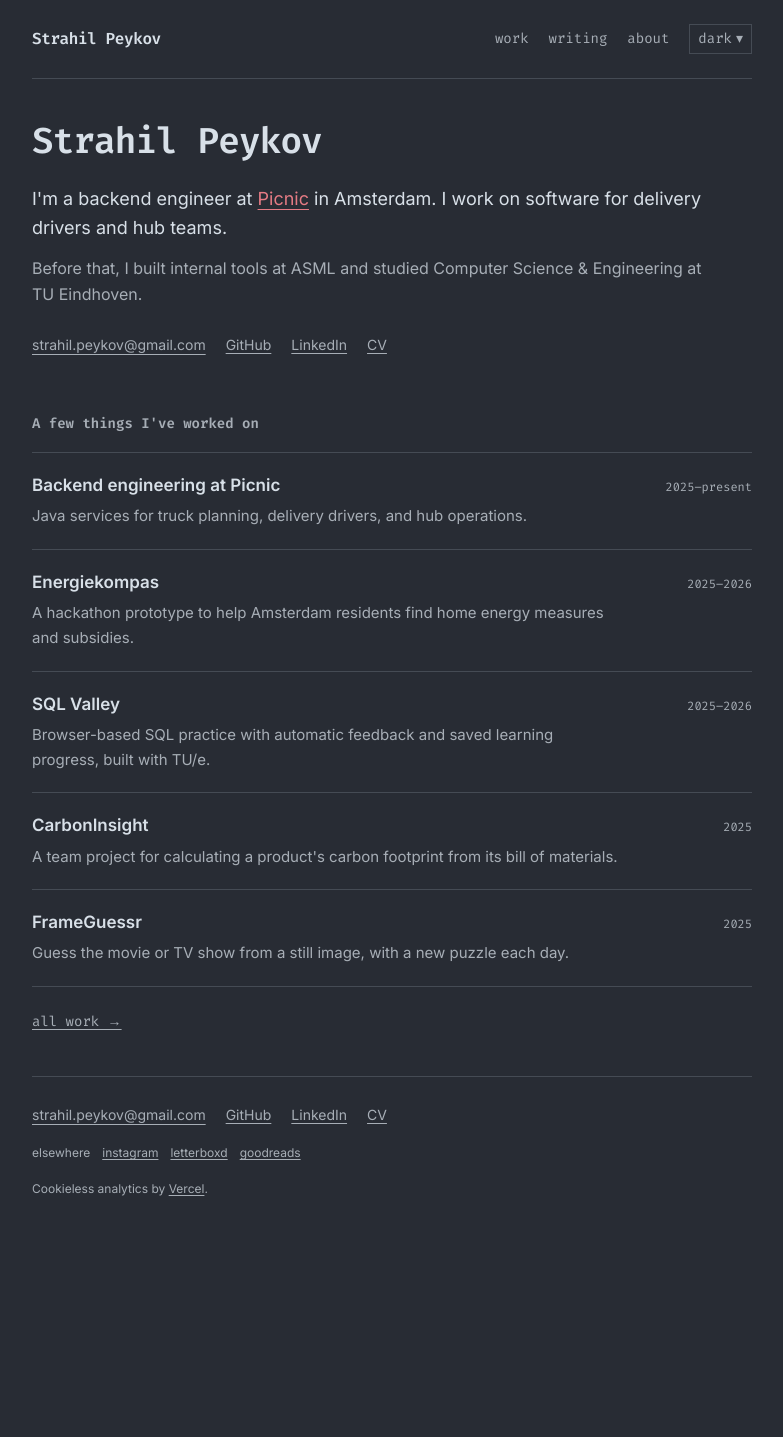
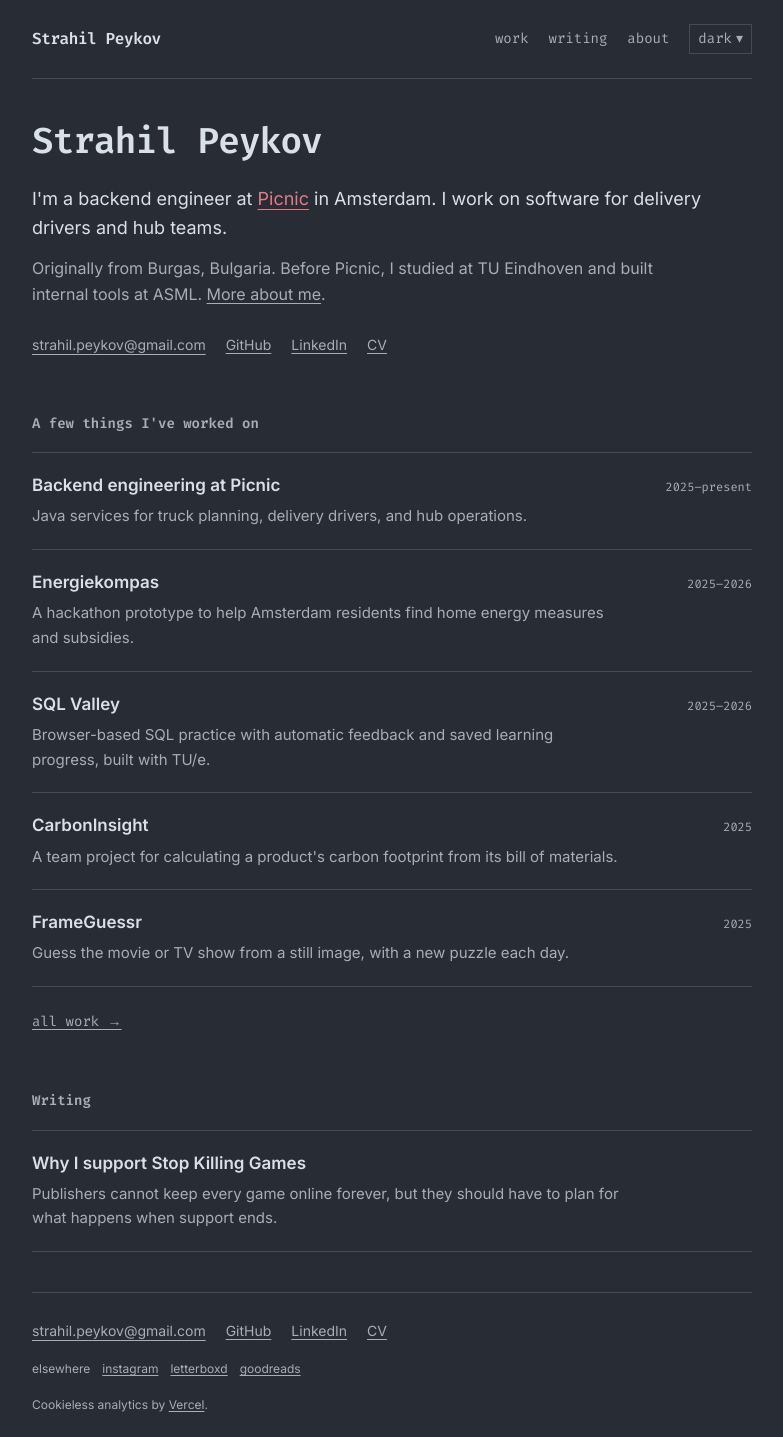
Before and after one commit to StrahilPeykov/strahil, a Next.js app: page / in a window 1280 px wide. Shown: the whole page, without its empty margins (248-1031 px from the left). Before the commit the page ends 1221 px from the top, so only its background shows below. Built offline with nearby package versions, Linux system fonts and the light colour scheme.

Commit message:
Add personal background and featured writing to homepage

```diff
--- a/app/page.tsx
+++ b/app/page.tsx
@@ -1,7 +1,7 @@
 import type { Metadata } from "next";
 import Link from "next/link";
 import { site } from "@/lib/site";
-import { getWork } from "@/lib/content";
+import { getDoc, getWork } from "@/lib/content";
 import { CopyEmail } from "@/components/CopyEmail";
 import { WorkList } from "@/components/WorkList";
 
@@ -25,6 +25,7 @@ const personLd = {
 
 export default function Home() {
   const work = getWork().filter((item) => item.featured);
+  const essay = getDoc("writing", "stop-killing-games");
 
   return (
     <div className="space-y-10 sm:space-y-14">
@@ -44,8 +45,9 @@ export default function Home() {
             software for delivery drivers and hub teams.
           </p>
           <p className="leading-relaxed text-muted">
-            Before that, I built internal tools at ASML and studied Computer
-            Science &amp; Engineering at TU Eindhoven.
+            Originally from Burgas, Bulgaria. Before Picnic, I studied at
+            TU Eindhoven and built internal tools at ASML.{" "}
+            <Link href="/about" className="text-link">More about me</Link>.
           </p>
         </div>
         <div className="contact-links flex flex-wrap items-center gap-x-5 gap-y-1 pt-1 text-sm text-muted">
@@ -63,6 +65,20 @@ export default function Home() {
           all work →
         </Link>
       </section>
+
+      {essay && (
+        <section aria-labelledby="writing-heading" className="space-y-5">
+          <h2 id="writing-heading" className="font-mono text-sm text-muted">Writing</h2>
+          <ul className="entry-list">
+            <li>
+              <Link href={`/writing/${essay.slug}`} className="entry-link">
+                <span className="entry-title">{essay.title}</span>
+                <p className="entry-summary">{essay.summary}</p>
+              </Link>
+            </li>
+          </ul>
+        </section>
+      )}
     </div>
   );
 }
```
